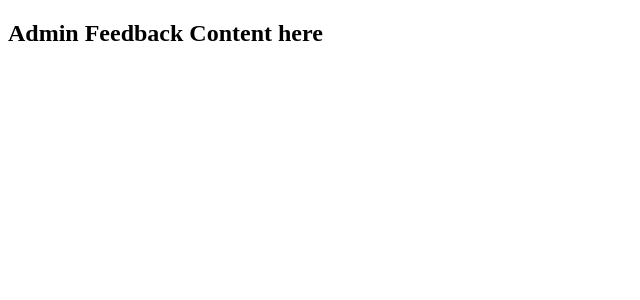
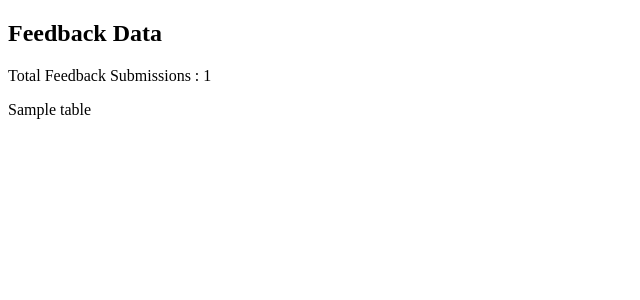
Before and after one commit to alenscaria/Feedback-Module, a Flask app: template templates/adminFeedback.html in a window 1280 px wide. Shown: the top 300 px of the page, without its empty margins (0-640 px from the left). Run offline with Flask 3, Linux system fonts and the light colour scheme; the template is opened without the code that fills it: most values are stand-ins (such as "Sample title", 1, 10 or a date in 2020).

Commit message:
Read from excel & display to webpage
created css file for table design for admin view.

Updated app.py and adminFeedback.html

```diff
--- a/app.py
+++ b/app.py
@@ -1,5 +1,10 @@
 from flask import Flask,render_template, request
 app=Flask(__name__)
+import pandas as pd
+import openpyxl
+
+
+
 
 
 
@@ -14,7 +19,13 @@ def feedback():
 
 @app.route('/admin/feedbacks')
 def adminFeedback():
-    return render_template('adminFeedback.html')
+    workbook=openpyxl.load_workbook('feedback.xlsx',data_only=True)
+    sheet_name='Feedback'
+    df=pd.read_excel('feedback.xlsx',sheet_name=sheet_name)
+
+    feedback_count=len(df)
+    table_html=df.to_html(classes='table table-striped',index=False)
+    return render_template('adminFeedback.html',table=table_html,feedback_count=feedback_count)
 
 
 
--- /dev/null
+++ b/static/css/adminFeedback.css
@@ -0,0 +1,17 @@
+table{
+    width: 100%;
+    border-collapse: collapse;
+}
+th,td{
+    padding: 8px;
+    text-align: left;
+    border-bottom: 1px solid #ddd;
+
+}
+th{
+    background-color: #f2f2f2;
+}
+tr:hover
+{
+    background-color: #f5f5f5;
+}
--- a/templates/adminFeedback.html
+++ b/templates/adminFeedback.html
@@ -1,3 +1,8 @@
 {% extends 'base.html' %}
+{%block style%}     <link rel="stylesheet" href="{{url_for('static',filename='css/adminFeedback.css')}}">
+ {%endblock%}
 {% block title %} Feedbacks {% endblock %}
-{% block content %}<h2> Admin Feedback Content here</h2>{% endblock %}
+{% block content %}<h2> Feedback Data </h2>
+<p>Total Feedback Submissions : {{feedback_count}}</p>
+{{ table|safe }}
+{% endblock %}
--- a/templates/base.html
+++ b/templates/base.html
@@ -3,6 +3,7 @@
 <head>
     <meta charset="UTF-8">
     <meta name="viewport" content="width=device-width, initial-scale=1.0">
+    {% block style %} {% endblock %}
     <title>{% block title %} {% endblock %}</title>
 </head>
 <body>
```
Also changed, not shown: ex.py (added, +11 -0 lines), static/css/index.css (deleted), 2 other files.
